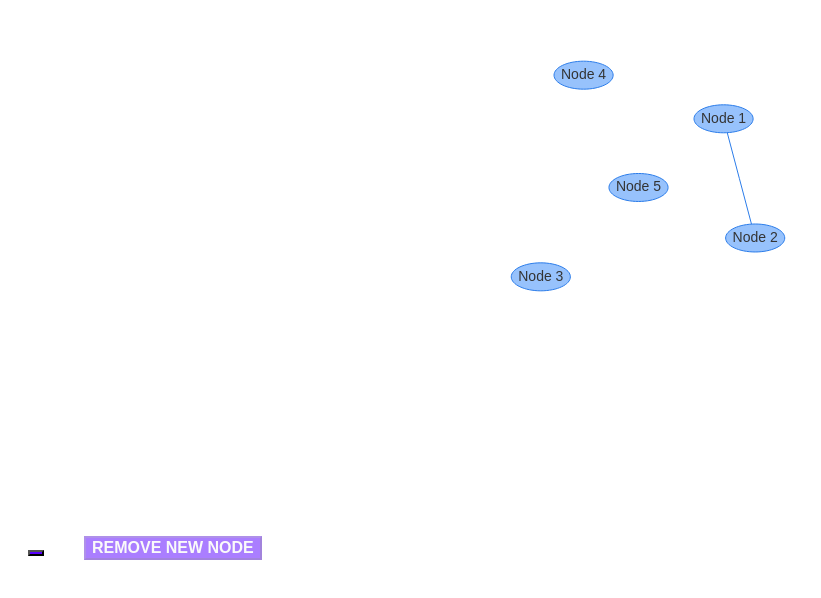
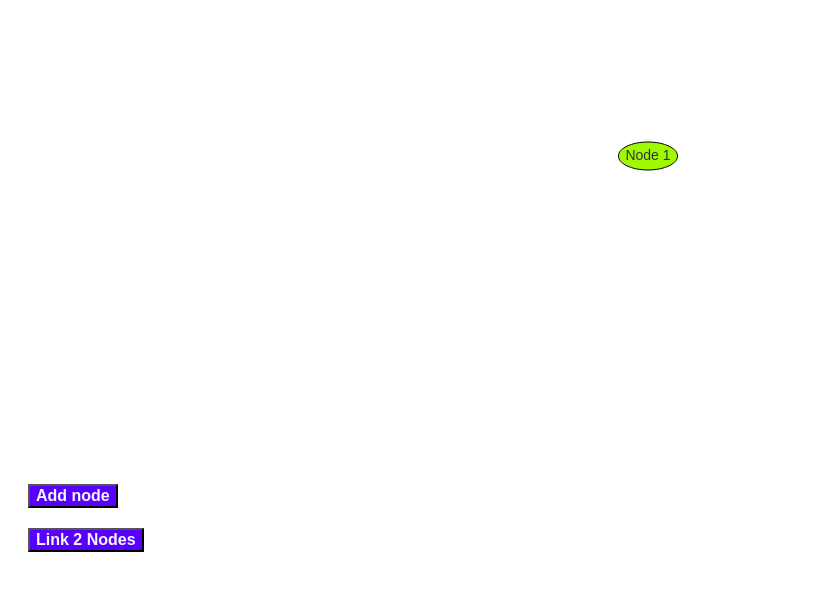
Before and after one commit to rd977/Graph_Editor, an Angular app: page / in a window 1280 px wide. Shown: the part 192-790 px from the top of the page, without its empty margins (0-821 px from the left). Built offline with nearby package versions, Linux system fonts and the light colour scheme.

Commit message:
inital version , next : Layout -> buttons

```diff
--- a/src/app/custom-nodes/custom-nodes.component.css
+++ b/src/app/custom-nodes/custom-nodes.component.css
@@ -1,6 +1,6 @@
 .wrapper-network {
   width: 100vw;
-  height: 90vh;
+  height: 82vh;
 }
 .actionButton {
   background-color: #5800FF;
@@ -10,6 +10,6 @@
   margin: 0 20px;
   font-weight: bold;
 }
-.actionButton:disabled {
-  opacity: 0.5;
+div{
+  margin-top: 20px;
 }
--- a/src/app/custom-nodes/custom-nodes.component.html
+++ b/src/app/custom-nodes/custom-nodes.component.html
@@ -1,7 +1,4 @@
 <div id="mynetwork-vis" class="wrapper-network"></div>
-<button class ="actionButton" (click)="add()" [disabled]="isAdded">
-
-</button>
-<button class ="actionButton" (click)="link()" [disabled]="!isAdded">
-  REMOVE NEW NODE
-</button>
+<button class ="actionButton" (click)="add()" > Add node</button>
+<div><button class ="actionButton" (click)="link()">
+  Link 2 Nodes </button></div>
--- a/src/app/custom-nodes/custom-nodes.component.ts
+++ b/src/app/custom-nodes/custom-nodes.component.ts
@@ -11,21 +11,20 @@ export class CustomNodesComponent implements OnInit {
   network: Network;
   nodes: DataSet<Node>;
   edges: DataSet<Edge>;
-  isAdded: boolean;
+  on = true ;
+  i = 2;
 
   constructor() {
     this.nodes = new DataSet([
-      { id: 1, label: 'Node 1' },
-      { id: 2, label: 'Node 2' },
-      { id: 3, label: 'Node 3' },
-      { id: 4, label: 'Node 4' },
-      { id: 5, label: 'Node 5' },
+      {
+        id: 1, label: 'Node 1', color: {
+          background: 'rgb(159, 249, 0)',
+          border: 'black',
+        }
+      }
     ]);
-    this.edges = new DataSet([
-      {from: 1,to: 2}
-    ]);
-  }
-
+    this.edges = new DataSet([]);
+    }
   ngOnInit() {
     const options = {};
     const container = document.getElementById('mynetwork-vis');
@@ -34,9 +33,20 @@ export class CustomNodesComponent implements OnInit {
   }
 
   add() {
+    this.nodes.add({ id: this.i, label: 'Node' + this.i });
+    this.i++;
   }
 
   link() {
+    if (this.on) {
+    this.nodes.update([{font : {color: 'rgb(159, 249, 0)'} }]);
+    }
+    else {
+      this.nodes.update([{ font : {color: 'black'} }]);
+
+    }
+    this.edges.add({from: 1, to: 2});
+
   }
 
 }
```
